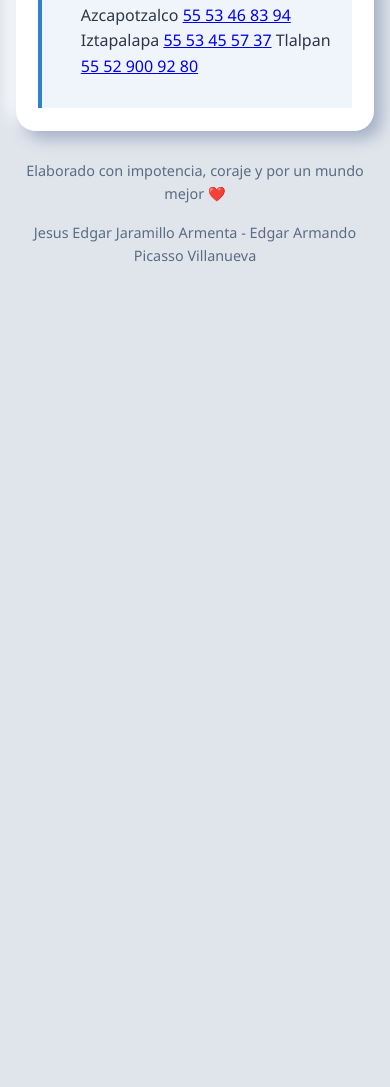
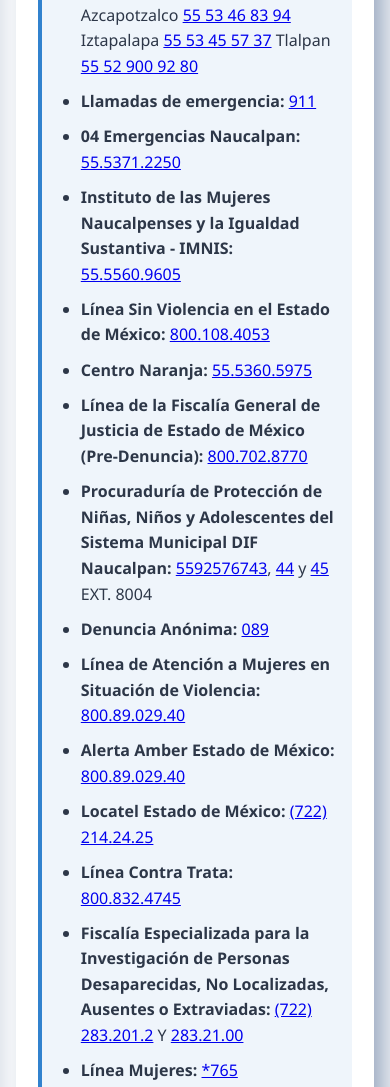
Before and after one commit to thatwriter/Violentometro, a plain HTML site: page index.html in a window 390 px wide. Shown: the part 3991-5078 px from the top of the page. Before the commit the page ends 4291 px from the top, so only its background shows below. Drawn offline with Linux system fonts and the light colour scheme.

Commit message:
Update phones
adition of numbers in naucalpan and Estado de México

```diff
--- a/index.html
+++ b/index.html
@@ -266,6 +266,28 @@
                         Los números de contacto son: Azcapotzalco <a href="tel:+55 53 46 83 94">55 53 46 83 94</a>
                         Iztapalapa <a href="tel:+55 53 45 57 37">55 53 45 57 37</a> Tlalpan <a
                             href="tel:+55 52 900 92 80">55 52 900 92 80</a></li>
+                    <li><strong>Llamadas de emergencia: </strong><a href="tel:+911">911</a></li>
+                    <li><strong>04 Emergencias Naucalpan: </strong><a href="tel:+5553712250">55.5371.2250</a></li>
+                    <li><strong>Instituto de las Mujeres Naucalpenses y la Igualdad Sustantiva - IMNIS: </strong><a
+                            href="tel:+5555609605">55.5560.9605</a></li>
+                    <li><strong>Línea Sin Violencia en el Estado de México: </strong><a
+                            href="tel:+8001084053">800.108.4053</a></li>
+                    <li><strong>Centro Naranja: </strong><a href="tel:+5553605975">55.5360.5975</a></li>
+                    <li><strong>Línea de la Fiscalía General de Justicia de Estado de México (Pre-Denuncia): </strong><a
+                            href="tel:+8007028770">800.702.8770</a></li>
+                    <li><strong>Procuraduría de Protección de Niñas, Niños y Adolescentes del Sistema Municipal DIF
+                            Naucalpan: </strong><a href="tel:+5592576743">5592576743</a>, <a href="tel:+44">44</a> y <a
+                            href="tel:+45">45</a> EXT. 8004</li>
+                    <li><strong>Denuncia Anónima: </strong><a href="tel:+089">089</a></li>
+                    <li><strong>Línea de Atención a Mujeres en Situación de Violencia: </strong><a
+                            href="tel:+8008902940">800.89.029.40</a></li>
+                    <li><strong>Alerta Amber Estado de México: </strong><a href="tel:+8008902940">800.89.029.40</a></li>
+                    <li><strong>Locatel Estado de México: </strong><a href="tel:+7222142425">(722) 214.24.25</a></li>
+                    <li><strong>Línea Contra Trata: </strong><a href="tel:+8008324745">800.832.4745</a></li>
+                    <li><strong>Fiscalía Especializada para la Investigación de Personas Desaparecidas, No Localizadas,
+                            Ausentes o Extraviadas: </strong><a href="tel:+7222832012">(722) 283.201.2</a> Y <a
+                            href="tel:+2832100">283.21.00</a></li>
+                    <li><strong>Línea Mujeres: </strong><a href="tel:+*765">*765</a></li>
                 </ul>
             </div>
         </div>
```
